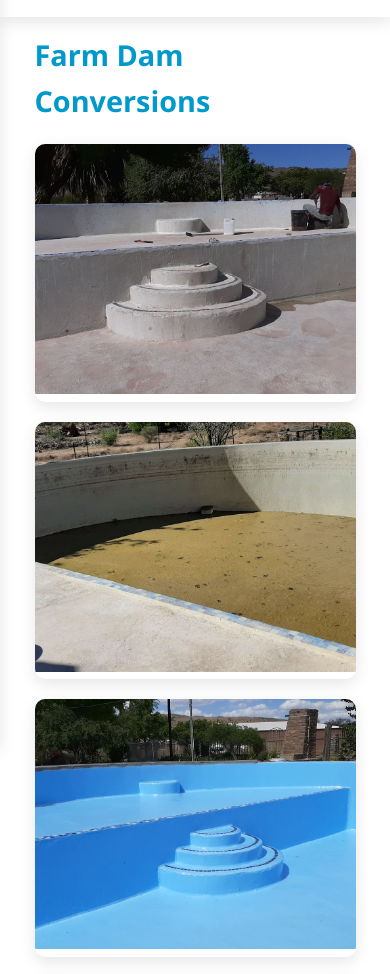
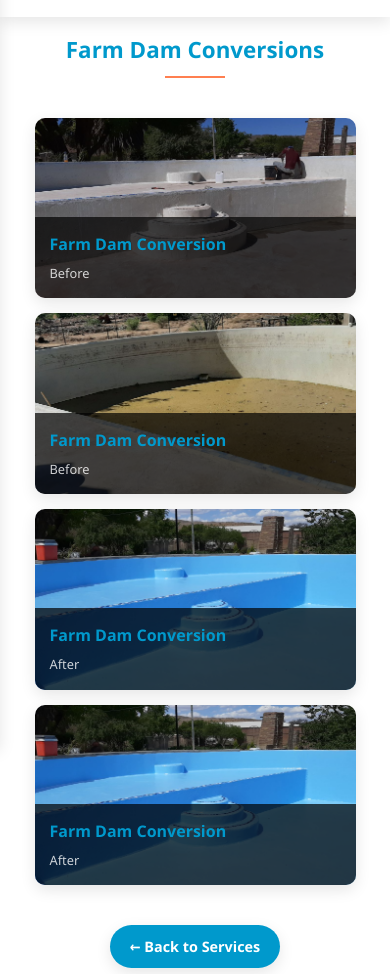
Before and after one commit to Christopher10-codes/CrystalClearPools, a plain HTML site: page farm-dam-conversion.html in a window 390 px wide. Shown: the part 98-1072 px from the top of the page. Drawn offline with Linux system fonts and the light colour scheme.

Commit message:
Add files via upload

```diff
--- a/farm-dam-conversion.html
+++ b/farm-dam-conversion.html
@@ -16,6 +16,170 @@
             margin-top: 90px;
         }
         }
+
+        /* Service Gallery Pages - Responsive Styles */
+.service-gallery {
+    padding: 60px 0;
+}
+
+.service-gallery h1 {
+    text-align: center;
+    margin-bottom: 40px;
+    color: var(--primary-blue);
+    font-size: 2.2rem;
+    position: relative;
+    padding-bottom: 15px;
+}
+
+.service-gallery h1::after {
+    content: '';
+    position: absolute;
+    bottom: 0;
+    left: 50%;
+    transform: translateX(-50%);
+    width: 80px;
+    height: 3px;
+    background-color: var(--cta-orange);
+}
+
+.portfolio-grid {
+    display: grid;
+    grid-template-columns: repeat(auto-fill, minmax(300px, 1fr));
+    gap: 20px;
+    margin: 40px 0;
+}
+
+.portfolio-item {
+    position: relative;
+    border-radius: 10px;
+    overflow: hidden;
+    box-shadow: var(--shadow);
+    aspect-ratio: 4/3;
+}
+
+.portfolio-item img {
+    width: 100%;
+    height: 100%;
+    object-fit: cover;
+    transition: transform 0.5s ease;
+}
+
+.portfolio-item:hover img {
+    transform: scale(1.05);
+}
+
+.portfolio-overlay {
+    position: absolute;
+    bottom: 0;
+    left: 0;
+    right: 0;
+    background: linear-gradient(to top, rgba(0, 0, 0, 0.8), transparent);
+    color: var(--white);
+    padding: 20px;
+    transform: translateY(100%);
+    transition: transform 0.3s ease;
+}
+
+.portfolio-item:hover .portfolio-overlay {
+    transform: translateY(0);
+}
+
+.portfolio-overlay h3 {
+    margin-bottom: 5px;
+    font-size: 1.2rem;
+}
+
+.portfolio-overlay p {
+    margin-bottom: 0;
+    font-size: 0.9rem;
+    opacity: 0.8;
+}
+
+.back-to-home {
+    display: inline-block;
+    margin: 30px auto;
+    padding: 12px 25px;
+    background-color: var(--primary-blue);
+    color: var(--white);
+    text-decoration: none;
+    border-radius: 50px;
+    font-weight: 600;
+    transition: all 0.3s ease;
+    text-align: center;
+    box-shadow: var(--shadow);
+}
+
+.back-to-home:hover {
+    background-color: var(--cta-orange);
+    transform: translateY(-3px);
+    box-shadow: 0 8px 20px rgba(0, 0, 0, 0.2);
+}
+
+/* Mobile Responsiveness */
+@media (max-width: 992px) {
+    .service-gallery {
+        padding: 40px 0;
+    }
+
+    .service-gallery h1 {
+        font-size: 1.8rem;
+        margin-bottom: 30px;
+    }
+
+    .portfolio-grid {
+        grid-template-columns: repeat(auto-fill, minmax(250px, 1fr));
+        gap: 15px;
+    }
+}
+
+@media (max-width: 768px) {
+    .service-gallery h1 {
+        font-size: 1.6rem;
+        padding-bottom: 10px;
+    }
+
+    .service-gallery h1::after {
+        width: 60px;
+        height: 2px;
+    }
+
+    .portfolio-grid {
+        grid-template-columns: 1fr;
+        gap: 15px;
+    }
+
+    .portfolio-item {
+        aspect-ratio: 16/9;
+    }
+
+    .portfolio-overlay {
+        padding: 15px;
+        transform: translateY(0);
+        background: rgba(0, 0, 0, 0.7);
+    }
+
+    .back-to-home {
+        padding: 10px 20px;
+        font-size: 0.9rem;
+        display: block;
+        width: max-content;
+        margin: 30px auto 0;
+    }
+}
+
+@media (max-width: 480px) {
+    .service-gallery h1 {
+        font-size: 1.4rem;
+    }
+
+    .portfolio-overlay h3 {
+        font-size: 1rem;
+    }
+
+    .portfolio-overlay p {
+        font-size: 0.8rem;
+    }
+}
     </style>
 </head>
 <body>
```
